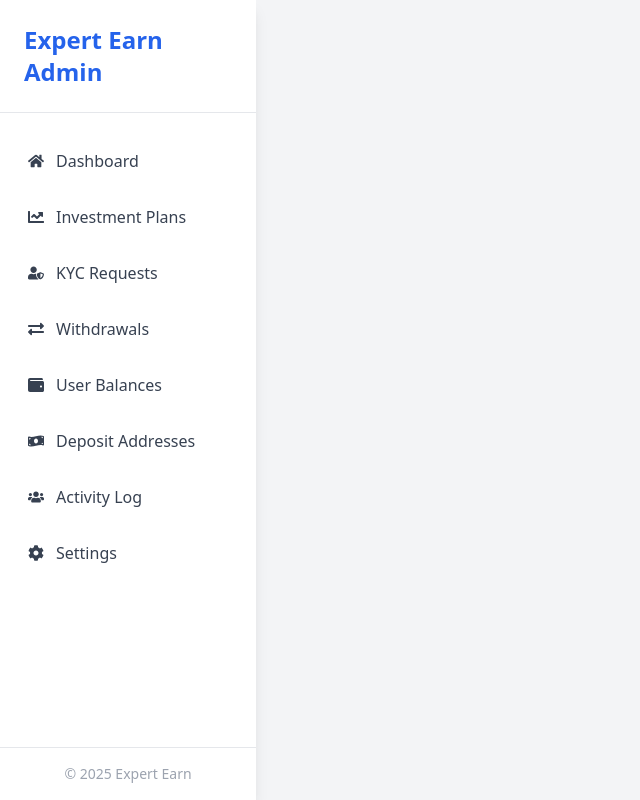
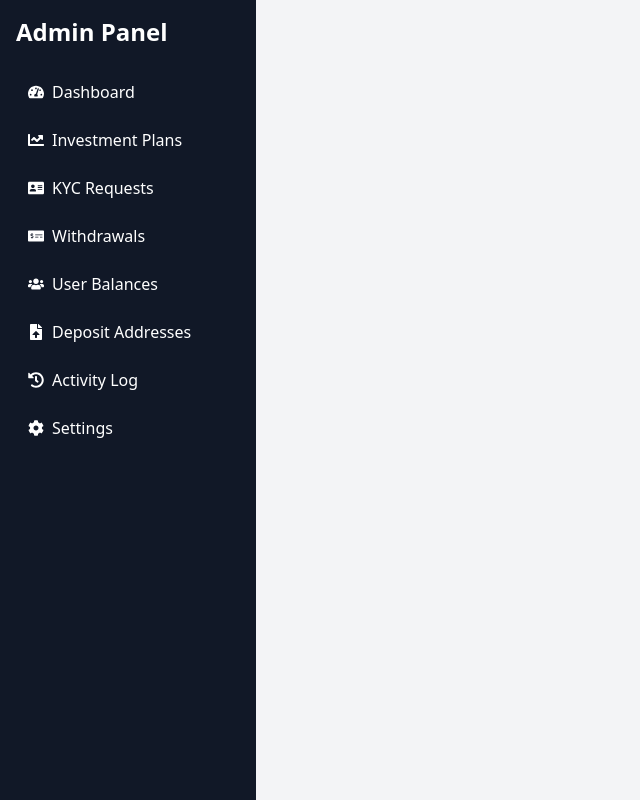
Before and after one commit to cedoe70/expert, a React (Vite) app: page /admin in a window 1280 px wide. Shown: the whole page, without its empty margins (0-640 px from the left). Built offline with nearby package versions, Linux system fonts and the light colour scheme.

Commit message:
Update AdminLayout.jsx

```diff
--- a/src/components/admin/AdminLayout.jsx
+++ b/src/components/admin/AdminLayout.jsx
@@ -1,122 +1,44 @@
 import React from "react";
-import { Outlet, NavLink } from "react-router-dom";
-import { FaMoneyBillWave, FaUserShield, FaWallet, FaUsers, FaChartLine, FaHome, FaCog, FaExchangeAlt } from "react-icons/fa";
+import { Link, Outlet, useLocation } from "react-router-dom";
+import { FaTachometerAlt, FaMoneyCheckAlt, FaUsers, FaCog, FaAddressCard, FaChartLine, FaHistory, FaFileUpload } from "react-icons/fa";
 
 const AdminLayout = () => {
+  const location = useLocation();
+
+  const navItems = [
+    { path: "/admin/dashboard", label: "Dashboard", icon: <FaTachometerAlt /> },
+    { path: "/admin/investment-plans", label: "Investment Plans", icon: <FaChartLine /> },
+    { path: "/admin/kyc-requests", label: "KYC Requests", icon: <FaAddressCard /> },
+    { path: "/admin/withdrawals", label: "Withdrawals", icon: <FaMoneyCheckAlt /> },
+    { path: "/admin/user-balances", label: "User Balances", icon: <FaUsers /> },
+    { path: "/admin/deposit-addresses", label: "Deposit Addresses", icon: <FaFileUpload /> },
+    { path: "/admin/activity-log", label: "Activity Log", icon: <FaHistory /> },
+    { path: "/admin/settings", label: "Settings", icon: <FaCog /> },
+  ];
+
   return (
-    <div className="flex h-screen bg-gray-100">
+    <div className="flex min-h-screen">
       {/* Sidebar */}
-      <aside className="w-64 bg-white shadow-lg flex flex-col justify-between">
-        <div>
-          <div className="p-6 text-2xl font-bold text-blue-600 border-b">Expert Earn Admin</div>
-          <nav className="mt-6">
-            <ul className="space-y-2 px-4">
-              <li>
-                <NavLink
-                  to="/admin/dashboard"
-                  className={({ isActive }) =>
-                    `flex items-center gap-3 p-3 rounded-md font-medium hover:bg-blue-100 ${
-                      isActive ? "bg-blue-500 text-white" : "text-gray-700"
-                    }`
-                  }
-                >
-                  <FaHome /> Dashboard
-                </NavLink>
-              </li>
-              <li>
-                <NavLink
-                  to="/admin/investment-plans"
-                  className={({ isActive }) =>
-                    `flex items-center gap-3 p-3 rounded-md font-medium hover:bg-blue-100 ${
-                      isActive ? "bg-blue-500 text-white" : "text-gray-700"
-                    }`
-                  }
-                >
-                  <FaChartLine /> Investment Plans
-                </NavLink>
-              </li>
-              <li>
-                <NavLink
-                  to="/admin/kyc-requests"
-                  className={({ isActive }) =>
-                    `flex items-center gap-3 p-3 rounded-md font-medium hover:bg-blue-100 ${
-                      isActive ? "bg-blue-500 text-white" : "text-gray-700"
-                    }`
-                  }
-                >
-                  <FaUserShield /> KYC Requests
-                </NavLink>
-              </li>
-              <li>
-                <NavLink
-                  to="/admin/withdrawals"
-                  className={({ isActive }) =>
-                    `flex items-center gap-3 p-3 rounded-md font-medium hover:bg-blue-100 ${
-                      isActive ? "bg-blue-500 text-white" : "text-gray-700"
-                    }`
-                  }
-                >
-                  <FaExchangeAlt /> Withdrawals
-                </NavLink>
-              </li>
-              <li>
-                <NavLink
-                  to="/admin/user-balances"
-                  className={({ isActive }) =>
-                    `flex items-center gap-3 p-3 rounded-md font-medium hover:bg-blue-100 ${
-                      isActive ? "bg-blue-500 text-white" : "text-gray-700"
-                    }`
-                  }
-                >
-                  <FaWallet /> User Balances
-                </NavLink>
-              </li>
-              <li>
-                <NavLink
-                  to="/admin/deposit-addresses"
-                  className={({ isActive }) =>
-                    `flex items-center gap-3 p-3 rounded-md font-medium hover:bg-blue-100 ${
-                      isActive ? "bg-blue-500 text-white" : "text-gray-700"
-                    }`
-                  }
-                >
-                  <FaMoneyBillWave /> Deposit Addresses
-                </NavLink>
-              </li>
-              <li>
-                <NavLink
-                  to="/admin/activity-log"
-                  className={({ isActive }) =>
-                    `flex items-center gap-3 p-3 rounded-md font-medium hover:bg-blue-100 ${
-                      isActive ? "bg-blue-500 text-white" : "text-gray-700"
-                    }`
-                  }
-                >
-                  <FaUsers /> Activity Log
-                </NavLink>
-              </li>
-              <li>
-                <NavLink
-                  to="/admin/settings"
-                  className={({ isActive }) =>
-                    `flex items-center gap-3 p-3 rounded-md font-medium hover:bg-blue-100 ${
-                      isActive ? "bg-blue-500 text-white" : "text-gray-700"
-                    }`
-                  }
-                >
-                  <FaCog /> Settings
-                </NavLink>
-              </li>
-            </ul>
-          </nav>
-        </div>
-        <div className="p-4 text-sm text-center text-gray-400 border-t">
-          &copy; {new Date().getFullYear()} Expert Earn
-        </div>
+      <aside className="w-64 bg-gray-900 text-white p-4">
+        <h1 className="text-2xl font-bold mb-6">Admin Panel</h1>
+        <nav className="space-y-2">
+          {navItems.map((item) => (
+            <Link
+              key={item.path}
+              to={item.path}
+              className={`flex items-center gap-2 px-3 py-2 rounded-lg hover:bg-gray-700 transition ${
+                location.pathname === item.path ? "bg-gray-700" : ""
+              }`}
+            >
+              {item.icon}
+              <span>{item.label}</span>
+            </Link>
+          ))}
+        </nav>
       </aside>
 
       {/* Main Content */}
-      <main className="flex-1 overflow-y-auto p-6">
+      <main className="flex-1 bg-gray-100 p-6">
         <Outlet />
       </main>
     </div>
```
